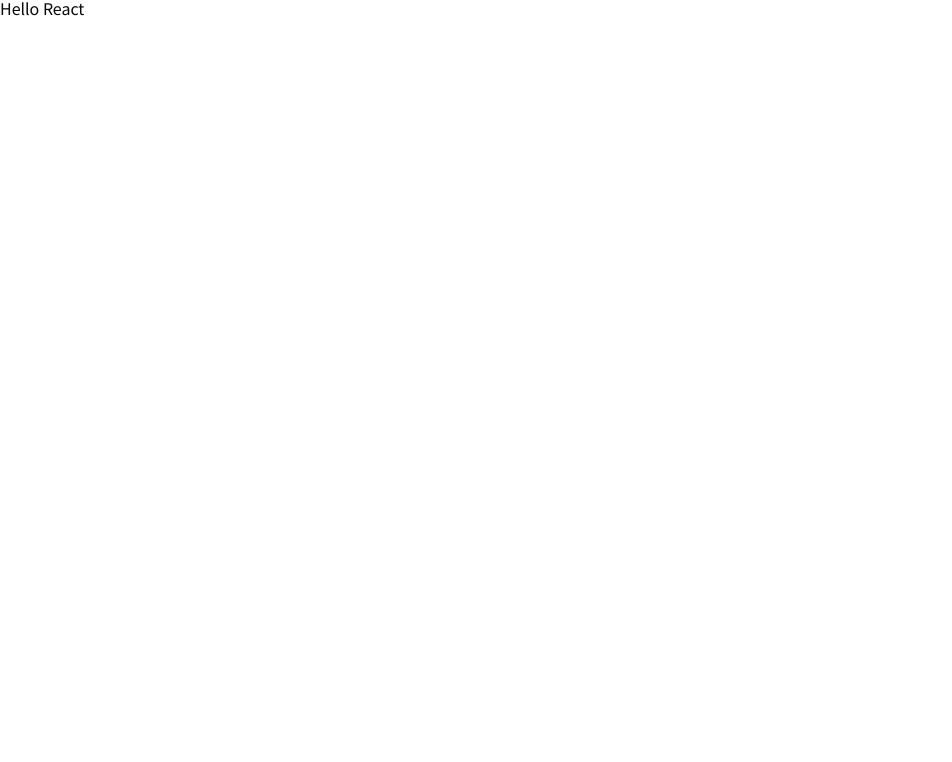
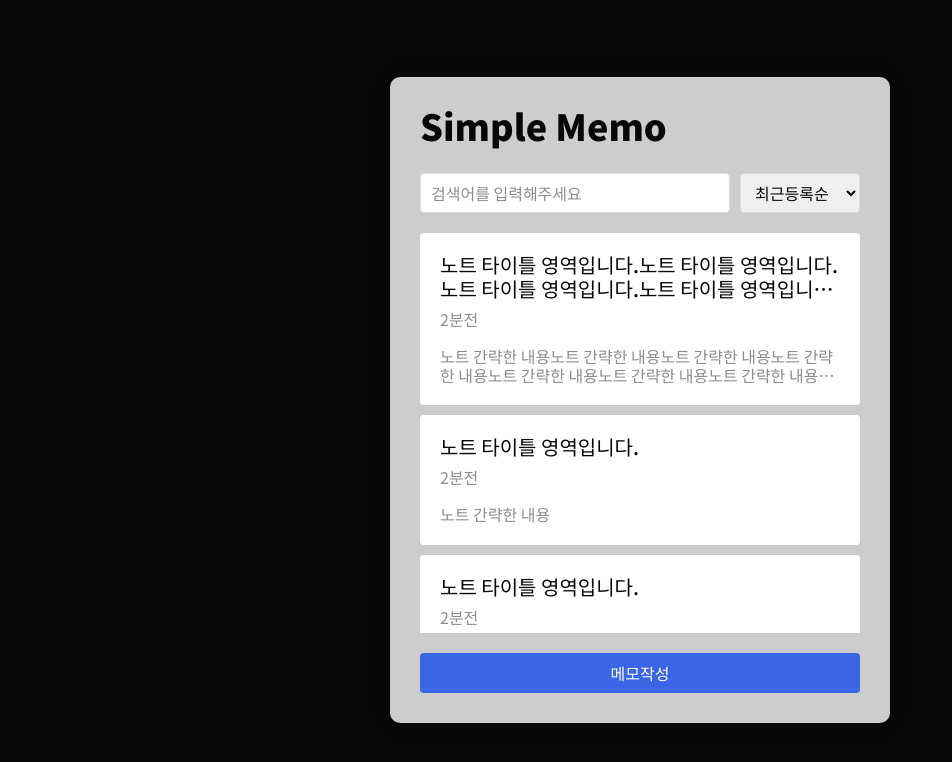
Before and after one commit to JangHyunjeong/simple-memo, a React (Create React App) app: page / in a window 1280 px wide. Shown: the top 762 px of the page, without its empty margins (0-952 px from the left). Built offline with nearby package versions, Linux system fonts and the light colour scheme.

Commit message:
✨💄 메인 화면 마크업 및 스타일 추가

```diff
--- a/src/App.js
+++ b/src/App.js
@@ -1,11 +1,37 @@
 // import { styled, css } from "styled-components";
 import GlobalStyle from "./styles/GlobalStyle";
+
+// constant
+import Colors from "./styles/Colors";
+
+// components
+import { AppBackground } from "./components/AppBackground";
+import { AppContainer } from "./components/AppContainer";
+import { AppTitle } from "./components/AppTitle";
+import { Search } from "./components/Search";
+import { Button } from "./components/Button";
+import { List } from "./components/List";
 
 function App() {
   return (
     <div className="App">
-      <GlobalStyle></GlobalStyle>
-      <h1>Hello React</h1>
+      <GlobalStyle />
+
+      <AppBackground>
+        <AppContainer>
+          <AppTitle></AppTitle>
+
+          <div className="router">
+            <Search></Search>
+
+            <List></List>
+
+            <Button bg={Colors.blue} style={{ marginTop: "20px" }}>
+              메모작성
+            </Button>
+          </div>
+        </AppContainer>
+      </AppBackground>
     </div>
   );
 }
--- /dev/null
+++ b/src/components/AppBackground.js
@@ -0,0 +1,10 @@
+import styled from "styled-components";
+import Colors from "../styles/Colors";
+import { FlexCenter } from "../styles/Flex";
+
+export const AppBackground = styled.div`
+  width: 100%;
+  height: 100vh;
+  background-color: ${Colors.black};
+  ${FlexCenter}
+`;
--- /dev/null
+++ b/src/components/AppContainer.js
@@ -0,0 +1,10 @@
+import styled from "styled-components";
+
+export const AppContainer = styled.div`
+  width: 100%;
+  max-width: 500px;
+  background-color: rgba(255, 255, 255, 0.8);
+  padding: 30px;
+  border-radius: 10px;
+  box-shadow: 0px 0px 30px rgba(0, 0, 0, 0.08);
+`;
--- /dev/null
+++ b/src/components/AppTitle.js
@@ -0,0 +1,21 @@
+import styled from "styled-components";
+import FontSize from "../styles/FontSize";
+
+const AppTitleStyle = styled.header`
+  margin: 0 0 30px;
+
+  h1 {
+    font-size: ${FontSize.large};
+    font-weight: 800;
+  }
+`;
+
+const AppTitle = function () {
+  return (
+    <AppTitleStyle>
+      <h1>Simple Memo</h1>
+    </AppTitleStyle>
+  );
+};
+
+export { AppTitle };
--- /dev/null
+++ b/src/components/Button.js
@@ -0,0 +1,15 @@
+import styled from "styled-components";
+import FontSize from "../styles/FontSize";
+import Colors from "../styles/Colors";
+
+export const Button = styled.button`
+  width: 100%;
+  height: 40px;
+  padding: 0 10px;
+  background: ${(props) => props.bg};
+  color: ${(props) =>
+    props.bg === Colors.yellow ? Colors.black : Colors.white};
+  font-size: ${FontSize.default};
+  border-radius: 4px;
+  cursor: pointer;
+`;
--- /dev/null
+++ b/src/components/List.js
@@ -0,0 +1,93 @@
+import styled from "styled-components";
+import FontSize from "../styles/FontSize";
+import Colors from "../styles/Colors";
+import { Ellipsis } from "../styles/Ellipsis";
+import { FlexCenter } from "../styles/Flex";
+
+const ListLayout = styled.section`
+  margin-top: 20px;
+`;
+
+const CardList = styled.ul`
+  height: 400px;
+  overflow-y: auto;
+`;
+const Empty = styled.li`
+  ${FlexCenter}
+  height: 400px;
+  padding: 20px;
+  background-color: ${Colors.white};
+  border-radius: 4px;
+`;
+const Card = styled.li`
+  margin-bottom: 10px;
+  padding: 20px;
+  background-color: ${Colors.white};
+  border-radius: 4px;
+
+  h3 {
+    font-size: ${FontSize.medium};
+    font-weight: 500;
+    line-height: 1.2em;
+    margin-bottom: 10px;
+    ${Ellipsis}
+  }
+  time {
+    display: block;
+    color: ${Colors.grey};
+    margin-bottom: 20px;
+  }
+  p {
+    line-height: 1.2em;
+    color: ${Colors.grey};
+    ${Ellipsis}
+  }
+`;
+
+export const List = function () {
+  return (
+    <ListLayout>
+      <h2 className="visually-hidden">메모 리스트</h2>
+      <CardList>
+        {/* NOTE :: 1. 등록된 메모 없을때
+        <Empty>
+          <p>등록된 메모가 없습니다</p>
+        </Empty> */}
+
+        {/* NOTE :: 2. 등록된 메모 있을때*/}
+        <Card>
+          <h3>
+            노트 타이틀 영역입니다.노트 타이틀 영역입니다.노트 타이틀
+            영역입니다.노트 타이틀 영역입니다.노트 타이틀 영역입니다.
+          </h3>
+          <time>2분전</time>
+          <p>
+            노트 간략한 내용노트 간략한 내용노트 간략한 내용노트 간략한 내용노트
+            간략한 내용노트 간략한 내용노트 간략한 내용노트 간략한 내용노트
+            간략한 내용
+          </p>
+        </Card>
+        <Card>
+          <h3>노트 타이틀 영역입니다.</h3>
+          <time>2분전</time>
+          <p>노트 간략한 내용</p>
+        </Card>
+        <Card>
+          <h3>노트 타이틀 영역입니다.</h3>
+          <time>2분전</time>
+          <p>노트 간략한 내용</p>
+        </Card>
+        <Card>
+          <h3>노트 타이틀 영역입니다.</h3>
+          <time>2분전</time>
+          <p>노트 간략한 내용</p>
+        </Card>
+        <Card>
+          <h3>노트 타이틀 영역입니다.</h3>
+          <time>2분전</time>
+          <p>노트 간략한 내용</p>
+        </Card>
+      </CardList>
+    </ListLayout>
+  );
+};
--- /dev/null
+++ b/src/components/Search.js
@@ -0,0 +1,43 @@
+import styled from "styled-components";
+import Colors from "../styles/Colors";
+import { FlexCenterBetween } from "../styles/Flex";
+
+const SearchStyle = styled.div`
+  ${FlexCenterBetween}
+  margin-bottom: 10px;
+`;
+const SearchInput = styled.input`
+  display: block;
+  width: calc(100% - 130px);
+  border: 1px solid ${Colors.border};
+  border-radius: 4px;
+  height: 40px;
+  padding: 0 10px;
+`;
+const SearchSelect = styled.select`
+  display: block;
+  width: 120px;
+  border: 1px solid ${Colors.border};
+  border-radius: 4px;
+  height: 40px;
+  padding: 0 10px;
+`;
+
+const Search = function () {
+  return (
+    <SearchStyle>
+      <h2 className="visually-hidden">검색하기</h2>
+      <SearchInput
+        type="text"
+        aria-label="검색어를 입력해주세요"
+        placeholder="검색어를 입력해주세요"
+      ></SearchInput>
+      <SearchSelect aria-label="정렬변경">
+        <option>최근등록순</option>
+        <option>최초등록순</option>
+      </SearchSelect>
+    </SearchStyle>
+  );
+};
+
+export { Search };
```
